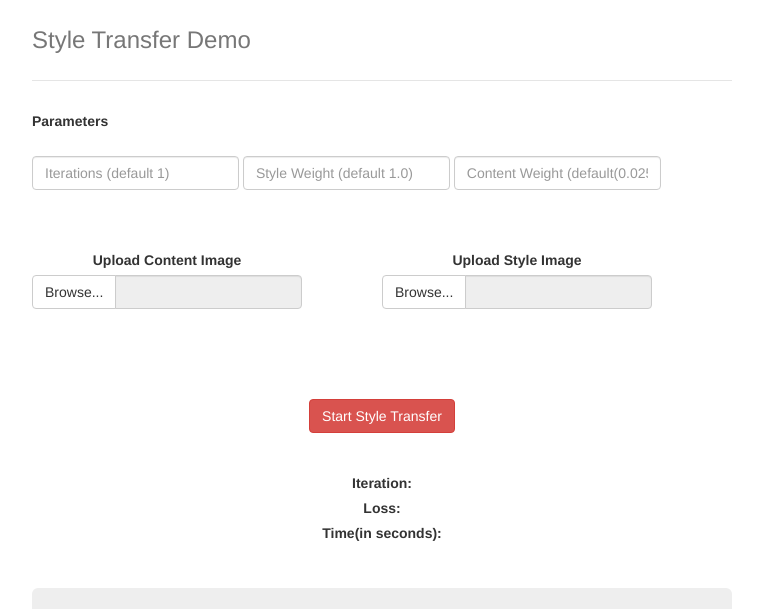
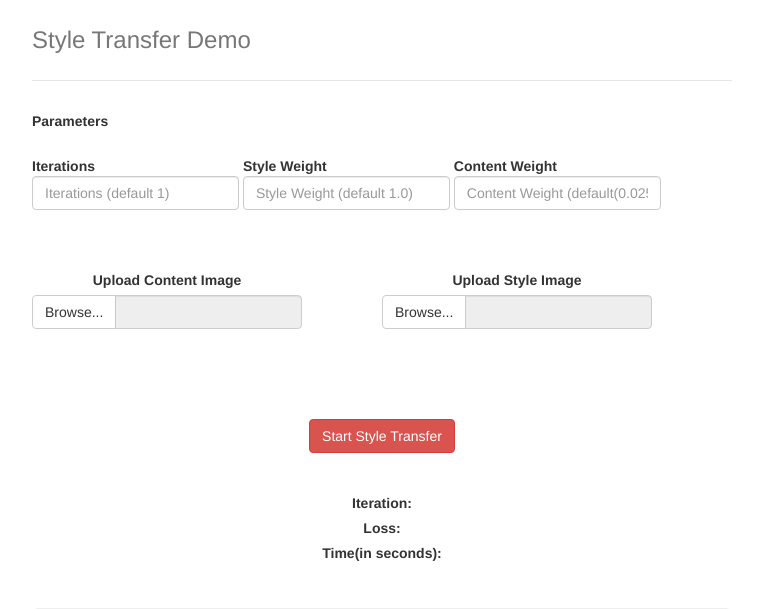
Before and after one commit to Deepishaa/keras_style_transfer_deploy_on_flask, a Flask app: page / in a window 1280 px wide. Shown: the top 609 px of the page, without its empty margins (258-1021 px from the left). Run offline with Flask 2, Linux system fonts and the light colour scheme; some libraries are stand-ins or nearby versions.

Commit message:
minor bug fixes

```diff
--- a/app.py
+++ b/app.py
@@ -70,6 +70,7 @@ def style_transfer(content_image_path, style_image_path, result_prefix='transfer
 	input_tensor = K.concatenate([content_image,
 							  style_reference_image,
 							  combination_image], axis=0)
+	print(input_tensor)
 	model = functions.customVGG16(input_tensor)
 	outputs_dict = dict([(layer.name, layer.output) for layer in model.layers])
 	loss = K.variable(0.)
@@ -99,11 +100,11 @@ def style_transfer(content_image_path, style_image_path, result_prefix='transfer
 	x = functions.preprocess_image(content_image_path,variables.width,variables.height)
 
 	start_time = time.time()
-	for i in range(iterations):
+	for i in range(int(iterations)):
 		print('Start of iteration', i)
 		iter_start_time = time.time()
 		x, min_val, info = fmin_l_bfgs_b(evaluator.loss, x.flatten(),
-										 fprime=evaluator.grads, maxfun=20)
+										 fprime=evaluator.grads, maxfun=20, maxiter=1)
 		print('Current loss value:', min_val)
 		end_time = time.time()
 		print('Iteration %d completed in %ds' % (i, end_time - iter_start_time))
--- a/templates/index.html
+++ b/templates/index.html
@@ -24,12 +24,15 @@
 	    	<fieldset>
 				<label>Parameters</label><br><br>
 				<div class="form-group">
+				  <strong>Iterations</strong><br>
 				  <input type="numbers" class="form-control" name="iterations" id="iteration" placeholder="Iterations (default 1)" >
 			    </div>
 				<div class="form-group">
+				  <strong>Style Weight</strong><br>
 				  <input type="text" class="form-control" name="sweight" id="styleWeight" placeholder="Style Weight (default 1.0)">
 				</div>
 				<div class="form-group">
+				  <strong>Content Weight</strong><br>
 				  <input type="text" class="form-control" name="cweight" id="contentWeight" placeholder="Content Weight (default(0.025)">
 				</div>
 	    	</fieldset>
@@ -156,7 +159,7 @@
 		$(function() {
 		    $('#new-upload-file-btn').click(function() {
 		        var form_data = new FormData($('#new-upload-file')[0]);
-		        // $('body').addClass("loading");
+		        $('body').addClass("loading");
 		        $.ajax({
 		            type: 'POST',
 		            url: '/uploadajax/',
@@ -172,6 +175,10 @@
 		            	$("#final-image").attr("src",obj[3]);
 		            	$('body').removeClass("loading");
 		            },
+		            error: function(data){
+		            	alert("An error occured!!! Please try again.");
+		            	$('body').removeClass("loading");
+		            }
 		        });
 		    });
 		});
```
Also changed, not shown: functions.py (+0 -22 lines), static/img/transfer/transfer_at_iteration_0.png, static/img/transfer/transfer_at_iteration_1.png (added).
